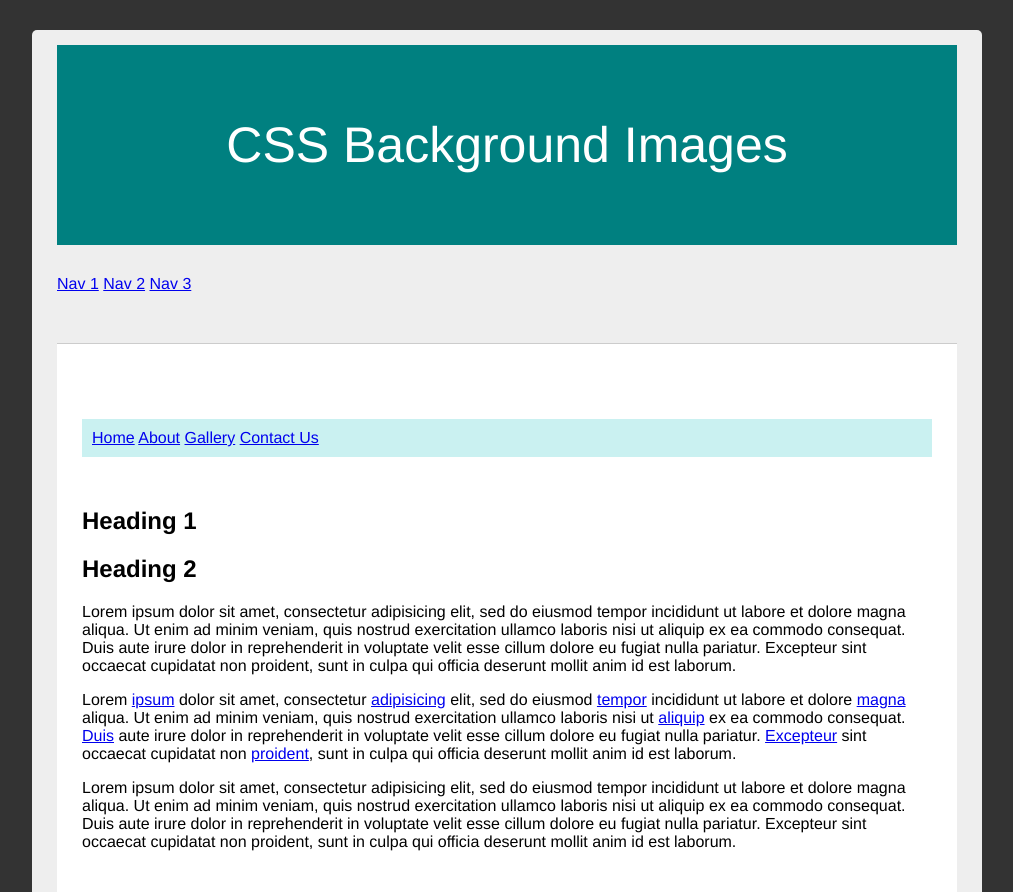
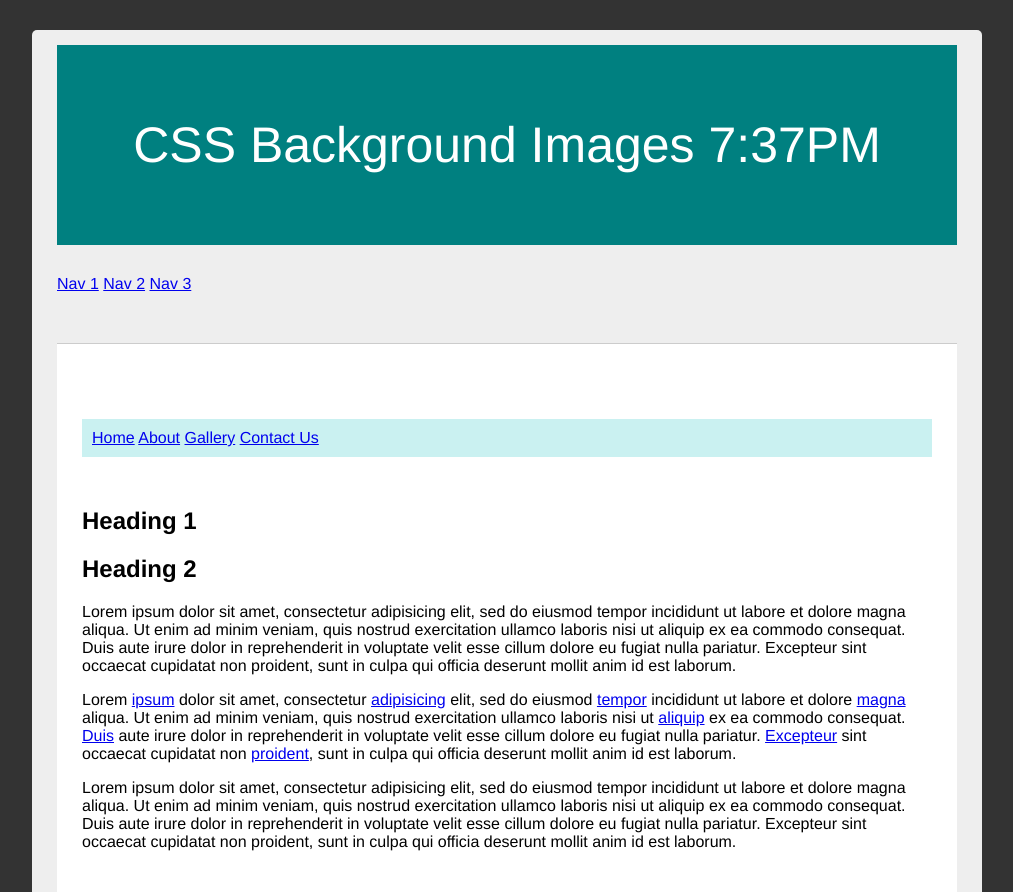
Before and after one commit to ariasralex/uclaxweb1, a plain HTML site: page Lessons/S05-Lesson-CSS-Navigations/nav-1-bg-images.html in a window 1280 px wide. Shown: the top 892 px of the page, without its empty margins (133-1146 px from the left). Drawn offline with Linux system fonts and the light colour scheme.

```diff
--- a/Lessons/S05-Lesson-CSS-Navigations/nav-1-bg-images.html
+++ b/Lessons/S05-Lesson-CSS-Navigations/nav-1-bg-images.html
@@ -9,7 +9,7 @@
     </head>
     <body>
 		<div class="container">
-			<header>CSS Background Images</header>
+			<header>CSS Background Images 7:37PM</header>
 
 			<nav class="primary">
 				<a class="nav1 youAreHere" 	href="nav-1-bg-images.html">Nav 1</a>
```
